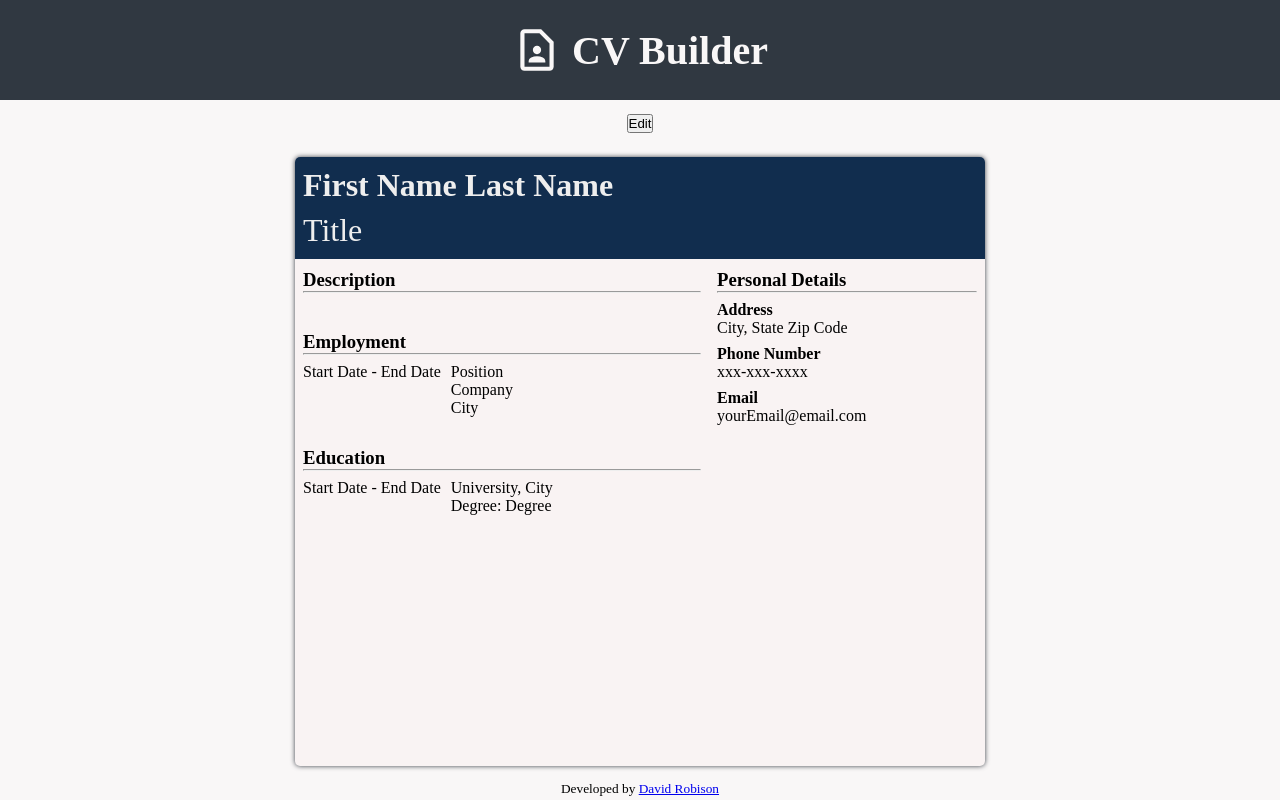
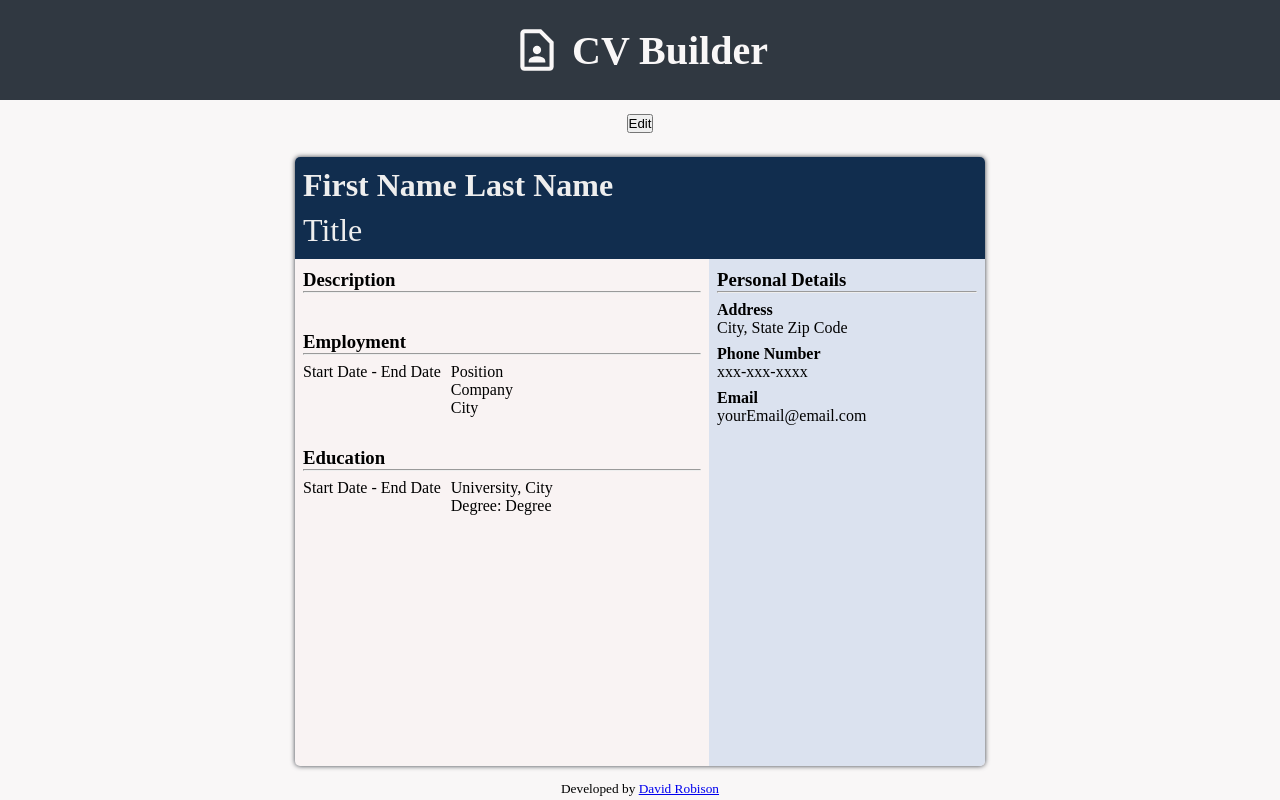
Before and after one commit to robisonwebdev/CV-Application, a React (Create React App) app: page / in a window 1280 px wide. Both pictures are taken after a click on the button "Preview". Built offline with nearby package versions, Linux system fonts and the light colour scheme.

Commit message:
Changed background-color on .preview_main_right

```diff
--- a/src/styles/Main/Preview/Preview.css
+++ b/src/styles/Main/Preview/Preview.css
@@ -32,7 +32,7 @@
     display: flex;
     flex-direction: column;
 
-    background-color: var(--grey);
+    background-color: var(--blueGrey);
     border-bottom-right-radius: 5px;
     height: auto;
     width: 40%;
```
